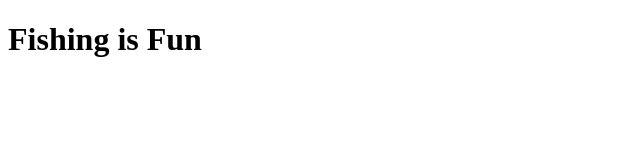
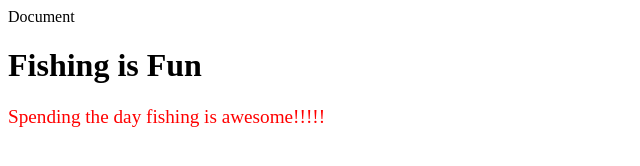
Before and after one commit to abrabj/turbo-octo-lamp, a plain HTML site: page index.html in a window 1280 px wide. Shown: the whole page, without its empty margins (0-640 px from the left). Drawn offline with Linux system fonts and the light colour scheme.

Commit message:
Spending the day fishing is awesomegit commit -mgit commit -m!

```diff
--- a/index.html
+++ b/index.html
@@ -4,11 +4,14 @@
     <meta charset="UTF-8">
     <meta http-equiv="X-UA-Compatible" content="IE=edge">
     <meta name="viewport" content="width=device-width, initial-scale=1.0">
+    <link rel="stylesheet" href="style.css"
     <title>Document</title>
 </head>
 <body>
     <h1>Fishing is Fun</h1>
 
+    <p>Spending the day fishing is awesome!!!!!</p>
+
 
 </body>
 </html>
--- /dev/null
+++ b/style.css
@@ -0,0 +1,8 @@
+h1 {
+    color: black;
+}
+
+p {
+    color: red;
+    font-size: larger;
+}
```
